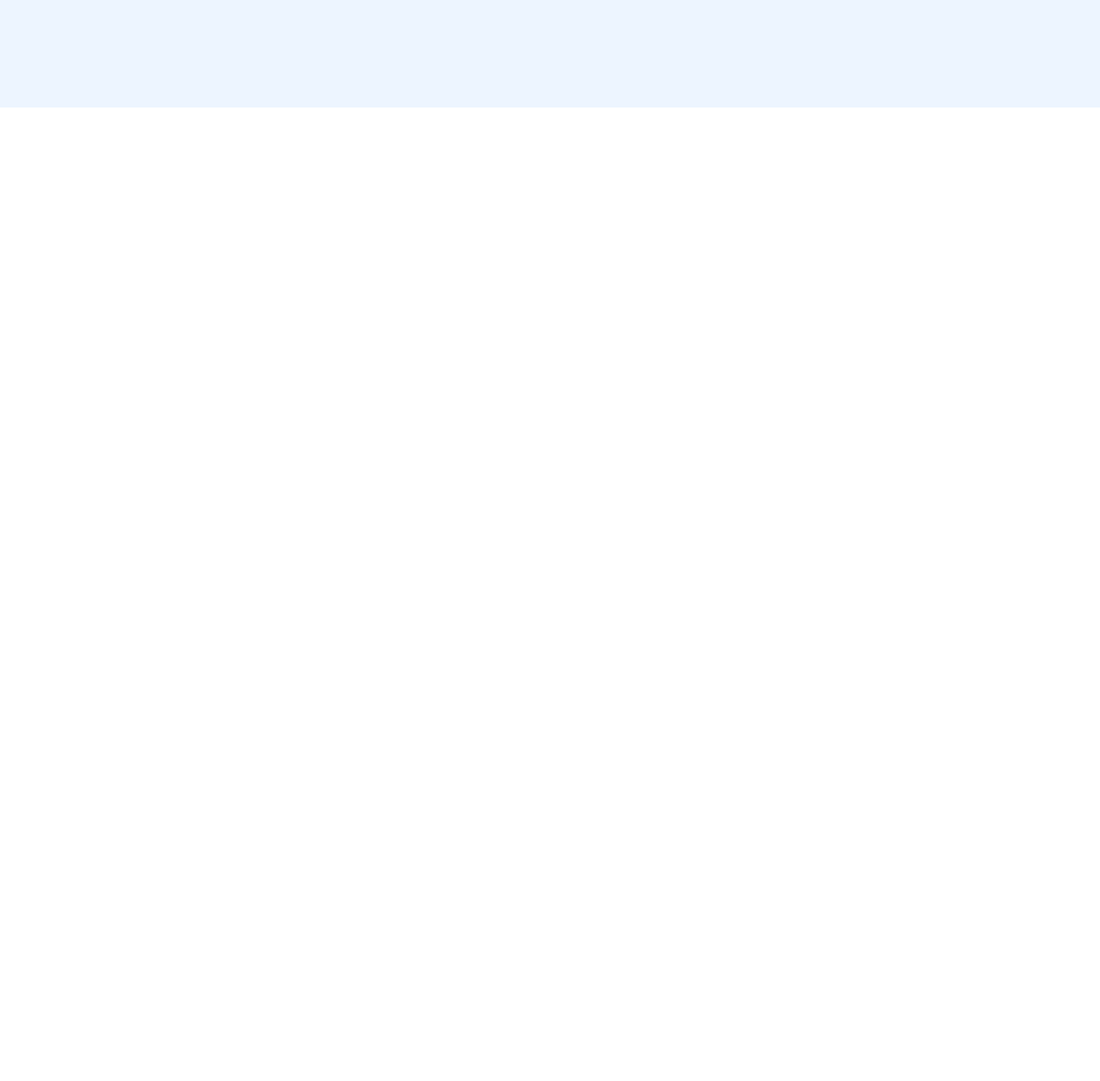
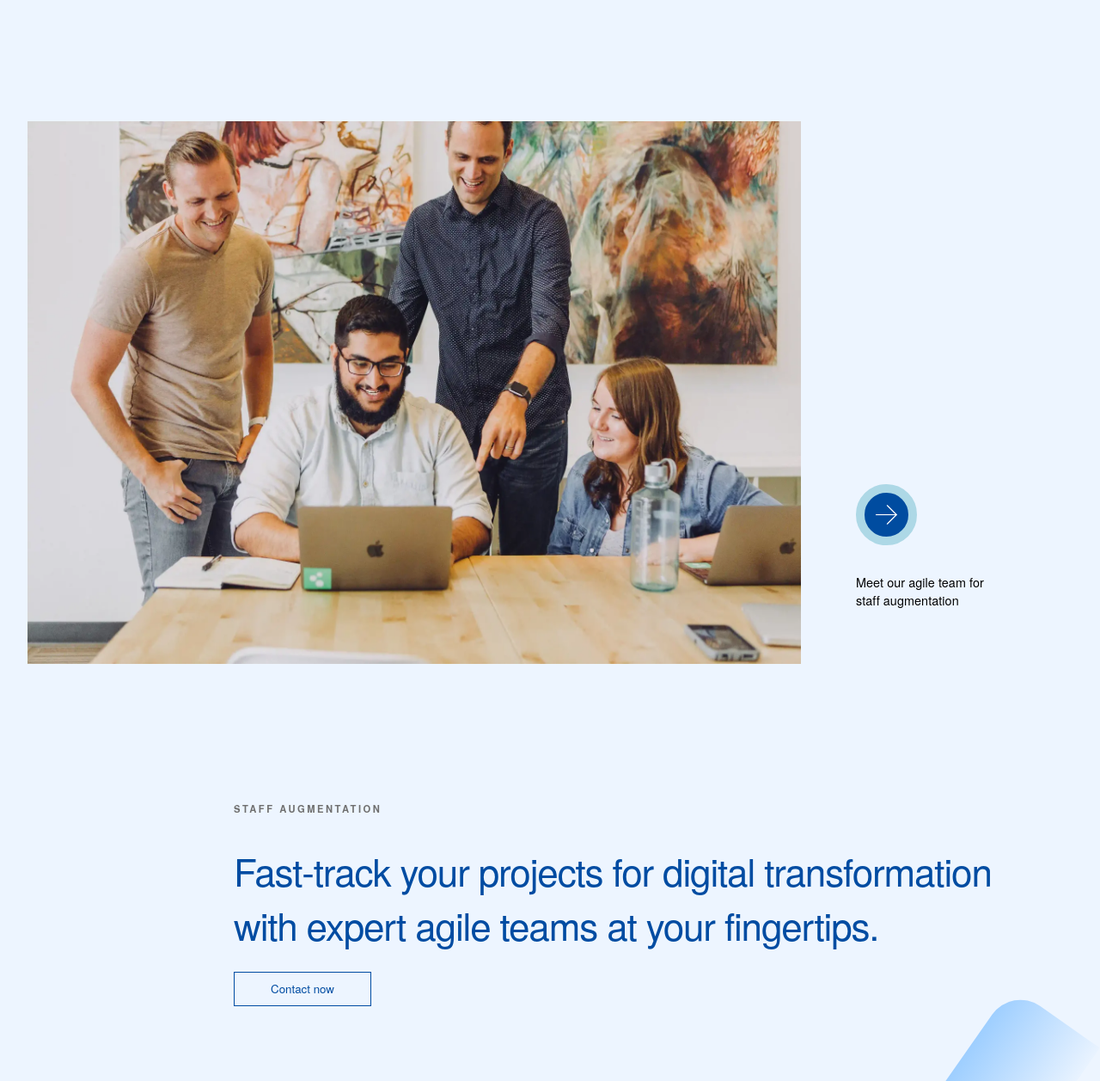
Before and after one commit to omktroj25/RootQuotient-StaticFrontEnd, a plain HTML site: page Src/index.html in a window 1280 px wide. Shown: the part 7606-8863 px from the top of the page at 86% size. Before the commit the page ends 7731 px from the top, so only its background shows below. Drawn offline with Linux system fonts and the light colour scheme.

Commit message:
Implemented staff augmentation section

```diff
--- a/Src/index.html
+++ b/Src/index.html
@@ -320,35 +320,35 @@
                             <div class="technology-section__main-content__partners__list__name">FLUTTER</div>
                         </div>
                         <div class="technology-section__main-content__partners__list">
-                            <img src="./assets/react-native.webp" class="technology-section__main-content__partners__list__img"/>
-                            <div class="technology-section__main-content__partners__list__name">REACT NATIVE</div>
+                            <img src="./assets/react-native.webp" style="height: 4.5rem;width: 4.5rem;padding-top: 1rem;" class="technology-section__main-content__partners__list__img"/>
+                            <div class="technology-section__main-content__partners__list__name" style="padding-bottom: .5rem;">REACT NATIVE</div>
                         </div>
                         <div class="technology-section__main-content__partners__list">
                             <img src="./assets/android.webp" class="technology-section__main-content__partners__list__img"/>
                             <div class="technology-section__main-content__partners__list__name">ANDROID</div>
                         </div>
                         <div class="technology-section__main-content__partners__list">
-                            <img src="./assets/swift.webp" class="technology-section__main-content__partners__list__img"/>
+                            <img src="./assets/swift.webp" style="width: 4rem;height: 4rem;" class="technology-section__main-content__partners__list__img"/>
                             <div class="technology-section__main-content__partners__list__name">SWIFT</div>
                         </div>
                         <div class="technology-section__main-content__partners__list">
-                            <img src="./assets/ember.webp" class="technology-section__main-content__partners__list__img"/>
+                            <img src="./assets/ember.webp" style="width: 4rem;height: 4rem;" class="technology-section__main-content__partners__list__img"/>
                             <div class="technology-section__main-content__partners__list__name">EMBER</div>
                         </div>
                         <div class="technology-section__main-content__partners__list">
-                            <img src="./assets/angular.webp" class="technology-section__main-content__partners__list__img"/>
-                            <div class="technology-section__main-content__partners__list__name">ANGULAR</div>
+                            <img src="./assets/angular.webp" style="width: 4rem;height: 4.5rem;" class="technology-section__main-content__partners__list__img"/>
+                            <div class="technology-section__main-content__partners__list__name" style="padding-bottom: .5rem;">ANGULAR</div>
                         </div>
                         <div class="technology-section__main-content__partners__list">
-                            <img src="./assets/react.webp" class="technology-section__main-content__partners__list__img"/>
-                            <div class="technology-section__main-content__partners__list__name">REACT</div>
+                            <img src="./assets/react.webp" style="height: 4.5rem;width: 4.5rem;padding-top: 1rem;" class="technology-section__main-content__partners__list__img"/>
+                            <div class="technology-section__main-content__partners__list__name" style="padding-bottom: .5rem;">REACT</div>
                         </div>
                         <div class="technology-section__main-content__partners__list">
-                            <img src="./assets/vue.webp" class="technology-section__main-content__partners__list__img"/>
+                            <img src="./assets/vue.webp" style="width: 3.5rem;height: 4rem;padding-top: 1rem;" class="technology-section__main-content__partners__list__img"/>
                             <div class="technology-section__main-content__partners__list__name">VUE</div>
                         </div>
                         <div class="technology-section__main-content__partners__list">
-                            <img src="./assets/rails.webp" class="technology-section__main-content__partners__list__img"/>
+                            <img src="./assets/rails.webp" style="width: 5rem;height: 4rem;" class="technology-section__main-content__partners__list__img"/>
                             <div class="technology-section__main-content__partners__list__name">RAILS</div>
                         </div>
                         <div class="technology-section__main-content__partners__list">
@@ -356,15 +356,15 @@
                             <div class="technology-section__main-content__partners__list__name">PYTHON</div>
                         </div>
                         <div class="technology-section__main-content__partners__list">
-                            <img src="./assets/node.webp" class="technology-section__main-content__partners__list__img"/>
+                            <img src="./assets/node.webp" style="width: 4rem;height: 4rem;" class="technology-section__main-content__partners__list__img"/>
                             <div class="technology-section__main-content__partners__list__name">NODE</div>
                         </div>
                         <div class="technology-section__main-content__partners__list">
-                            <img src="./assets/phoenix.webp" class="technology-section__main-content__partners__list__img"/>
+                            <img src="./assets/phoenix.webp" style="width: 4rem;height: 4rem;padding-top:1rem;" class="technology-section__main-content__partners__list__img"/>
                             <div class="technology-section__main-content__partners__list__name">PHOENIX</div>
                         </div>
                         <div class="technology-section__main-content__partners__list">
-                            <img src="./assets/mysql.webp" class="technology-section__main-content__partners__list__img"/>
+                            <img src="./assets/mysql.webp" style="width: 4rem;height: 4rem;padding-top:.5rem;" class="technology-section__main-content__partners__list__img"/>
                             <div class="technology-section__main-content__partners__list__name">MYSQL</div>
                         </div>
                         <div class="technology-section__main-content__partners__list">
@@ -372,7 +372,7 @@
                             <div class="technology-section__main-content__partners__list__name">POSTGRESQL</div>
                         </div>
                         <div class="technology-section__main-content__partners__list">
-                            <img src="./assets/mongodb.webp" class="technology-section__main-content__partners__list__img"/>
+                            <img src="./assets/mongodb.webp" style="width: 2rem;height: 4rem;" class="technology-section__main-content__partners__list__img"/>
                             <div class="technology-section__main-content__partners__list__name">MONGODB</div>
                         </div>
                         <div class="technology-section__main-content__partners__list">
@@ -388,7 +388,7 @@
                             <div class="technology-section__main-content__partners__list__name">RASPBERRY PI</div>
                         </div>
                         <div class="technology-section__main-content__partners__list">
-                            <img src="./assets/ibm-watson.webp" class="technology-section__main-content__partners__list__img"/>
+                            <img src="./assets/ibm-watson.webp" style="width: 4rem;height: 4rem;" class="technology-section__main-content__partners__list__img"/>
                             <div class="technology-section__main-content__partners__list__name">IBM WATSON</div>
                         </div>
                         <div class="technology-section__main-content__partners__list">
@@ -403,6 +403,27 @@
                 </div>
             </section>
 
+            <!-- Staff augmentation section -->
+
+            <section class="staff-augmentation-section">
+                <div class="staff-augmentation-section__main-content">
+                    <div class="staff-augmentation-section__main-content__view">
+                        <img src="./images/Canada-IBM.webp" class="staff-augmentation__main-content__view__img"/>
+                        <div class="staff-augmentation-section__main-content__view__meet-agile">
+                            <button class="staff-augmentation-section__main-content__view__meet-agile__btn">
+                                <img src="./assets/arrow.2c91c6fc.svg" style="width: 25px;height: 25px; filter: brightness(0) invert(1);"/>
+                            </button>
+                            <div class="staff-augmentation-section__main-content__view__meet-agile__txt">Meet our agile team for staff augmentation</div>
+                        </div>
+                    </div>
+                    <div class="staff-augmentation-section__main-content__context">
+                        <div class="staff-augmentation-section__main-content__context__title">STAFF AUGMENTATION</div>
+                        <div class="staff-augmentation-section__main-content__context__description">Fast-track your projects for digital transformation with expert agile teams at your fingertips.</div>
+                        <button class="staff-augmentation-section__main-content__context__contact-btn">Contact now</button>
+                    </div>
+                </div>
+            </section>
+
         </main>
     </div>
   </body>
--- a/Src/stylesheet.css
+++ b/Src/stylesheet.css
@@ -832,6 +832,7 @@ body {
     display: flex;
     width: 100vw;
     justify-content: center;
+    align-items: center;
     background-color: rgb(237,245,255);
 }
 
@@ -840,7 +841,7 @@ body {
     width: 100vw;
     flex-direction: column;
     margin: 0rem 4rem;
-    padding: 5rem 10rem;
+    padding: 4rem 10rem;
 }
 
 .technology-section__main-content__title{
@@ -889,20 +890,120 @@ body {
     flex-direction: column;
     gap: 1rem;
     justify-content: space-between;
+    align-items: center;
 }
 
 .technology-section__main-content__partners__list__img{
     height: 4rem;
-    width: 3rem;
+    width: 3.5rem;
 }
 
 .technology-section__main-content__partners__list__name{
     font-size: .7rem;
     text-align: center;
-    text-transform: uppercase;
-    cursor: pointer;
-    margin: 0;
     color: #6f6f6f;
     font-weight: 500;
     letter-spacing: 3.33px;
 }
+
+/* Staff augmentation section style */
+
+.staff-augmentation-section{
+    display: flex;
+    width: 100vw;
+    justify-content: center;
+    align-items: center;
+    background-color: rgb(237,245,255);
+    clip-path: polygon(0 0, 100% 0, 100% 95%, 86% 100%, 0 95%);
+    overflow: clip;
+}
+
+.staff-augmentation-section::before{
+    width: 180px;
+    height: 125px;
+    border-top-right-radius: 40px;
+    top: 550rem;
+    right: 13px;
+
+    content: "";
+    background: linear-gradient(359deg,#e9f3ff,#9dceff);
+    position: absolute;
+    transform: rotate(305deg);
+}
+
+.staff-augmentation-section__main-content{
+    display: flex;
+    width: 100vw;
+    flex-direction: column;
+    justify-content: space-between;
+    gap: 10rem;
+    padding: 2rem 2rem 15rem;
+}
+
+.staff-augmentation-section__main-content__view{
+    display: flex;
+    gap: 4rem;
+}
+
+.staff-augmentation__main-content__view__img{
+    height: 39.43rem;
+    width: 56.25rem;
+}
+
+.staff-augmentation-section__main-content__view__meet-agile{
+    display: flex;
+    flex-direction: column;
+    justify-content: flex-end;
+    gap: 2rem;
+    margin-bottom: 4rem;
+    align-items: flex-start;
+}
+
+.staff-augmentation-section__main-content__view__meet-agile__btn{
+    display: flex;
+    border: 10px solid lightblue;
+    align-items: center;
+    justify-content: center;
+    padding: .8rem .8rem;
+    background-color: rgb(0,76,160);
+    border-radius: 50%;
+}
+
+.staff-augmentation-section__main-content__view__meet-agile__txt{
+    font-size: .9rem;
+    font-weight: 500;
+    letter-spacing: .06px;
+    max-width: 10rem;
+}
+
+.staff-augmentation-section__main-content__context{
+    display: flex;
+    flex-direction: column;
+    padding: 0rem 0rem 0rem 15rem;
+}
+
+.staff-augmentation-section__main-content__context__title{
+    font-size: .7rem;
+    font-weight: 550;
+    letter-spacing: 2.5px;
+    color: #6f6f6f;
+    margin-bottom: 2rem;
+}
+
+.staff-augmentation-section__main-content__context__description{
+    font-size: 2.75rem;
+    font-weight: 500;
+    max-width: 60rem;
+    letter-spacing: -1.14px;
+    margin-bottom: 1.5rem;
+    color: #004ca2;
+}
+
+.staff-augmentation-section__main-content__context__contact-btn{
+    background: none;
+    border: 1.5px solid #004ca2;
+    color: #004ca2;
+    font-weight: 500;
+    height: 2.5rem;
+    width: 10rem;
+}
```
Also changed, not shown: Src/images/Canada-IBM.webp (added).
